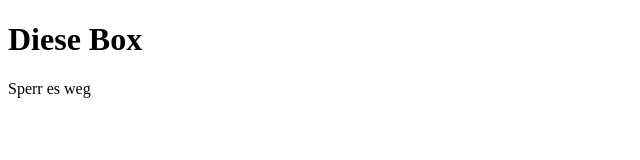
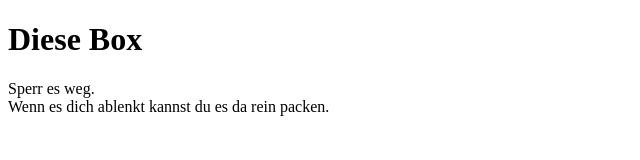
Before and after one commit to Han3i/DieBox, a plain HTML site: page main.html in a window 1280 px wide. Shown: the whole page, without its empty margins (0-640 px from the left). Drawn offline with Linux system fonts and the light colour scheme.

Commit message:
Update main.html

```diff
--- a/main.html
+++ b/main.html
@@ -7,7 +7,7 @@
 
   <body>
     <h1>Diese Box</h1>
-    Sperr es weg
+    <p>Sperr es weg.<br> Wenn es dich ablenkt kannst du es da rein packen.</p>
 
   </body>
 
```
